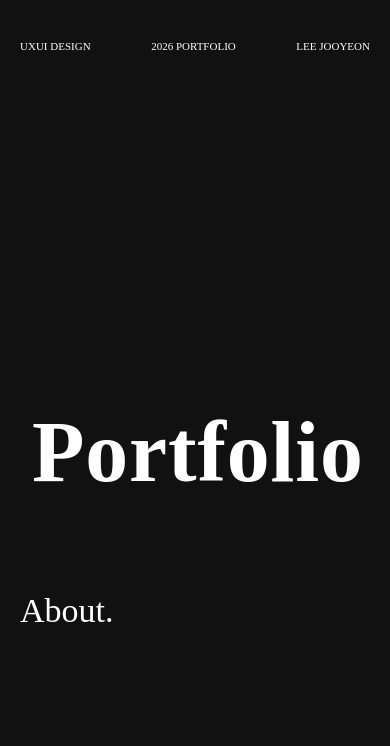
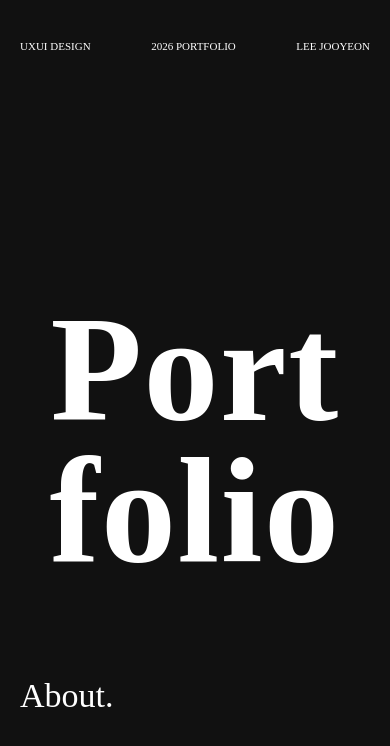
Before and after one commit to leekrkr/Portfolio-2026, a React (Vite) app: page / in a window 390 px wide. Shown: the top 746 px of the page. Built offline with nearby package versions, Linux system fonts and the light colour scheme; a web font is replaced by a local one.

Commit message:
design. 제목 줄 바꾸기

```diff
--- a/src/pages/main.jsx
+++ b/src/pages/main.jsx
@@ -9,7 +9,10 @@ export default function MainPage() {
           <InfoItem>2026 PORTFOLIO</InfoItem>
           <InfoItem>LEE JOOYEON</InfoItem>
         </TopInfo>
-        <Title>Portfolio</Title>
+        <Title>
+          <span>Port</span>
+          <span>folio</span>
+        </Title>
       </Container>
     </>
   );
--- a/src/styles/main.style.jsx
+++ b/src/styles/main.style.jsx
@@ -19,11 +19,6 @@ export const Container = styled.section`
   @media (max-width: 768px) {
     padding: 32px 32px 0;
     min-height: 70vh;
-  }
-
-  @media (max-width: 600px) {
-    padding: 32px 32px 0;
-    min-height: 60vh;
   }
 `;
 
@@ -64,18 +59,29 @@ export const InfoItem = styled.span`
 `;
 
 export const Title = styled.h1`
-  container-type: inline-size;
   width: 100%;
   margin-top: auto;
   margin-bottom: 8px;
 
-  font-size: clamp(80px, 22cqw, 360px);
+  font-size: clamp(120px, 22vw, 360px);
   font-weight: 700;
   line-height: 1.05;
   letter-spacing: 0.01em;
 
-  white-space: nowrap;
   text-align: center;
+  background: #111;
 
-  background: #111;
+  span {
+    display: inline;
+    white-space: nowrap;
+  }
+
+  @media (max-width: 540px) {
+    font-size: clamp(150px, 26vw, 200px);
+    line-height: 0.95;
+
+    span {
+      display: block;
+    }
+  }
 `;
```
